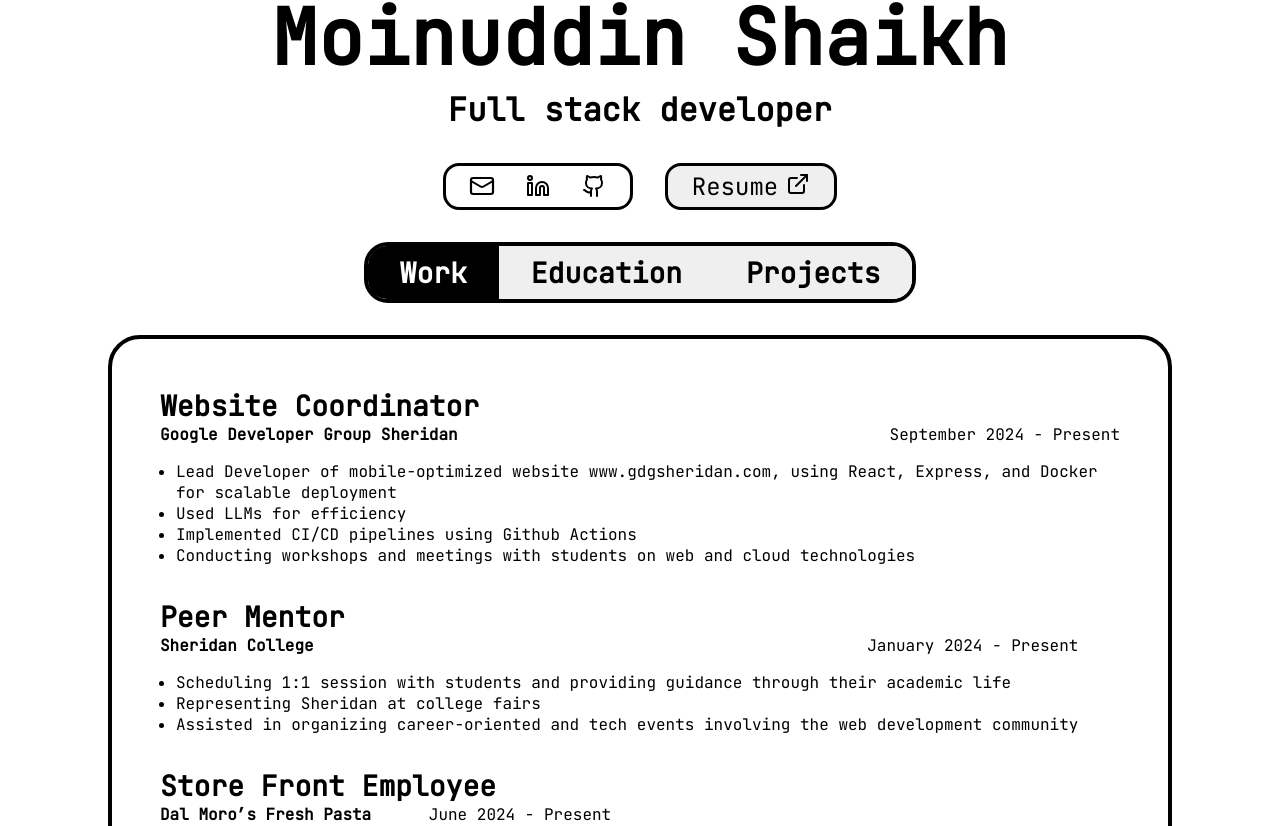
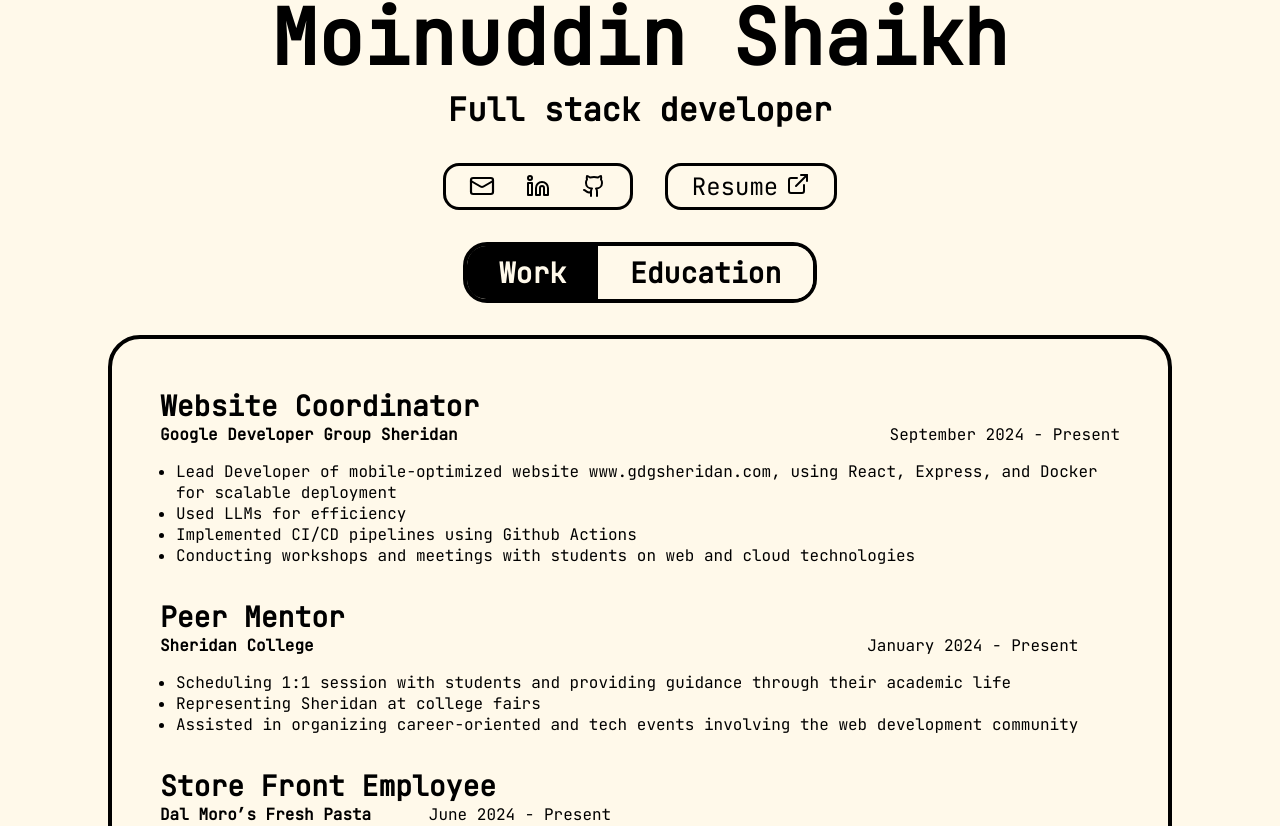
Before and after one commit to moinuddin95/portfolio, a React (Vite) app in the folder Portfolio/: page / in a window 1280 px wide. Shown: the part 309-1135 px from the top of the page. Built offline with nearby package versions, Linux system fonts and the light colour scheme.

Commit message:
Added a constant color variable

```diff
--- a/Portfolio/src/components/Header/Header.css
+++ b/Portfolio/src/components/Header/Header.css
@@ -16,7 +16,6 @@ header > img{
   width: clamp(7rem, 20vw, 15rem);
   height: clamp(7rem, 20vw, 15rem);
   border: solid 0.5rem black;
-
 }
 
 h1{
@@ -36,6 +35,14 @@ header > nav{
   margin-top: clamp(1rem, 5vh, 2rem);
 }
 
+header > nav > * {
+  transition: transform 30ms ease-in;
+}
+
+header > nav > *:hover, header > nav > ul > li:hover, header > nav > button > span {
+  transform: scale(1.1);
+}
+
 header > nav > ul{
   position: relative;
   list-style: none;
@@ -50,11 +57,12 @@ header > nav > ul{
 header > nav > button{
   border: solid 0.2rem black;
   border-radius: 1rem;
+  background-color: var(--primary);
   font-size: clamp(1rem, 3vw, 1.5rem);
   padding: 0.3rem 1.5rem;
 }
 
-header > nav > button > svg{
+header > nav > button > span > svg{
   position: relative;
   top:5%;
   margin-left: 0.5rem;
--- a/Portfolio/src/components/Header/Header.tsx
+++ b/Portfolio/src/components/Header/Header.tsx
@@ -1,12 +1,13 @@
 import "./Header.css";
 import headshot from "../../assets/Headshot.jpg";
-import headshot_shy from "../../assets/Headshot_Shy.png"
+import headshot_shy from "../../assets/Headshot_Shy.png";
 import { useState } from "react";
 function Headers() {
   const [headshotImg, setHeadshotImg] = useState(headshot);
   return (
     <header>
-      <img src={headshotImg}
+      <img
+        src={headshotImg}
         onMouseEnter={() => setHeadshotImg(headshot_shy)}
         onMouseLeave={() => setHeadshotImg(headshot)}
       />
@@ -70,6 +71,7 @@ function Headers() {
           </li>
         </ul>
         <button>
+          <span>
             Resume
             <svg
               xmlns="http://www.w3.org/2000/svg"
@@ -86,6 +88,7 @@ function Headers() {
               <path d="M10 14 21 3" />
               <path d="M18 13v6a2 2 0 0 1-2 2H5a2 2 0 0 1-2-2V8a2 2 0 0 1 2-2h6" />
             </svg>
+          </span>
         </button>
       </nav>
     </header>
--- a/Portfolio/src/components/Main/Main.css
+++ b/Portfolio/src/components/Main/Main.css
@@ -9,15 +9,14 @@ main nav{
   --border-thickness: 0.3rem;
   --button-radius: calc(var(--radius) * 0.8);
   position: relative;
+  margin-top: clamp(1rem, 5vh, 2rem);
+  width: max-content;
   display: flex;
+  border: solid black var(--border-thickness);
   border-radius: var(--radius);
-  margin-top: clamp(1rem, 5vh, 2rem);
-  border: solid black var(--border-thickness);
-  width: max-content;
 }
 main button{
-  /* padding: 0.5rem 2rem; */
-  /* padding: 0.2rem 1rem; */
+  background-color: var(--primary);
   padding: 2vw 4vw;
   padding: clamp(0.2rem, 1.5vw, 0.5rem) clamp(1rem, 3vw, 2rem);
   border: none;
@@ -25,12 +24,12 @@ main button{
 main button:nth-of-type(1){
   border-radius: var(--button-radius) 0 0 var(--button-radius);
 }
-main button:nth-of-type(3){
+main button:nth-of-type(2){
   border-radius: 0 var(--button-radius) var(--button-radius) 0;
 }
 main button:hover, main button:hover > h3, main button.selected, main button.selected > h3{
   background-color: black;
-  color: white;
+  color: var(--primary);
 }
 main h3{
   font-size: clamp(1.25rem, 3vw, 1.75rem);
--- a/Portfolio/src/components/Main/Main.tsx
+++ b/Portfolio/src/components/Main/Main.tsx
@@ -18,10 +18,6 @@ function Main() {
           onClick={() => setSelectedTab(1)}>
           <h3>Education</h3>
         </button>
-        <button className={selectedTab === 2 ? "selected" : ""}
-          onClick={() => setSelectedTab(2)}>
-          <h3>Projects</h3>
-        </button>
       </nav>
       <Work />
     </main>
--- a/Portfolio/src/components/Work/Work.css
+++ b/Portfolio/src/components/Work/Work.css
@@ -1,8 +1,7 @@
 div#work{
-  margin-top: 2rem;
+  margin: 2rem auto;
   padding: 3rem 3rem 0rem 3rem;
   width: min(90vw, 60rem);
-  height: 100rem;
 
   display: flex;
   flex-direction: column;
--- a/Portfolio/src/index.css
+++ b/Portfolio/src/index.css
@@ -4,9 +4,11 @@
 *{
   margin:0;
   font-family: "JetBrains Mono", monospace;
+  --primary: #fff9ea;
 }
 body{
   height: 100vh;
+  background-color: var(--primary);
 }
 button, button:active, button:focus, button:hover{
   box-shadow: none;
```
Lines whose indentation alone changed are shown as unchanged.
